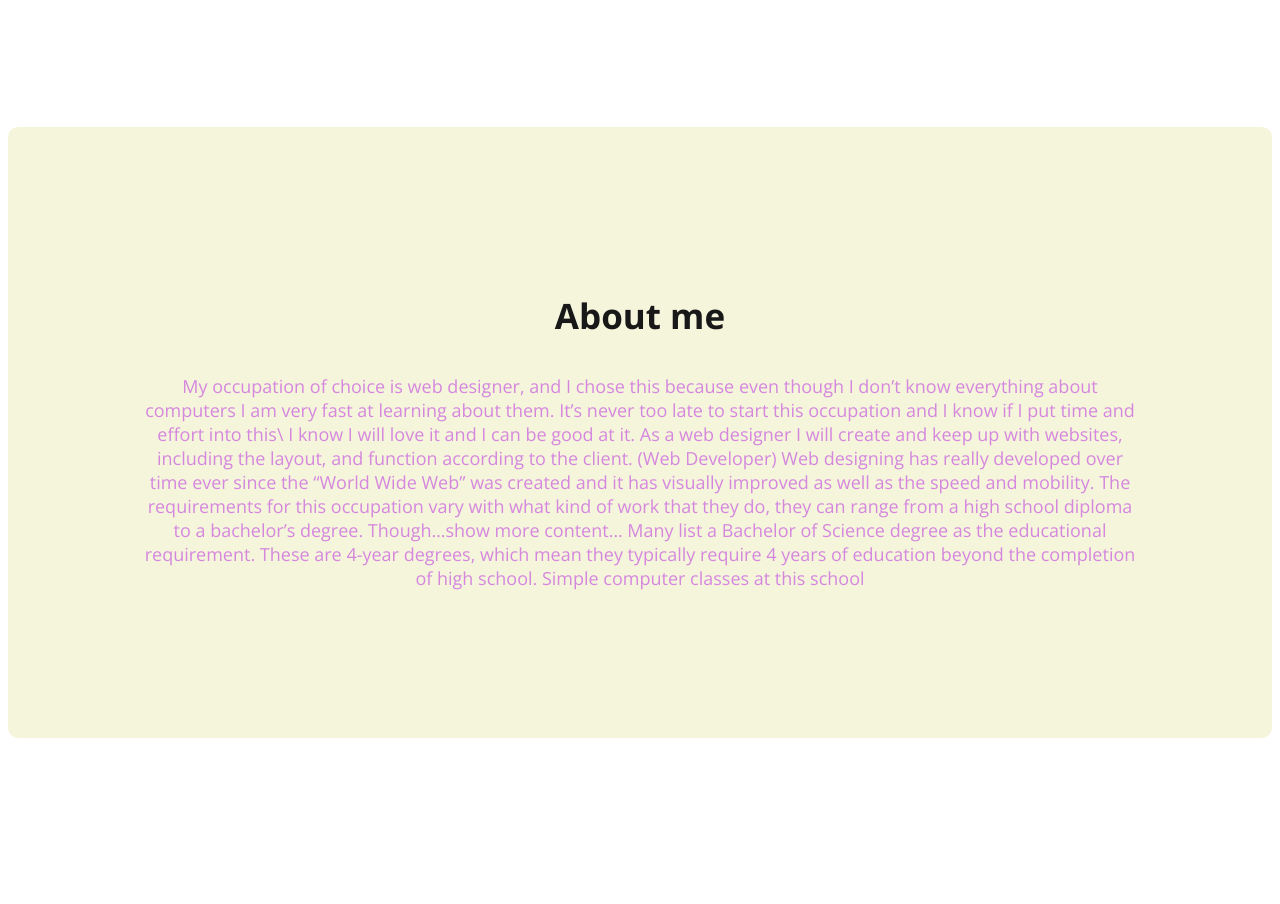
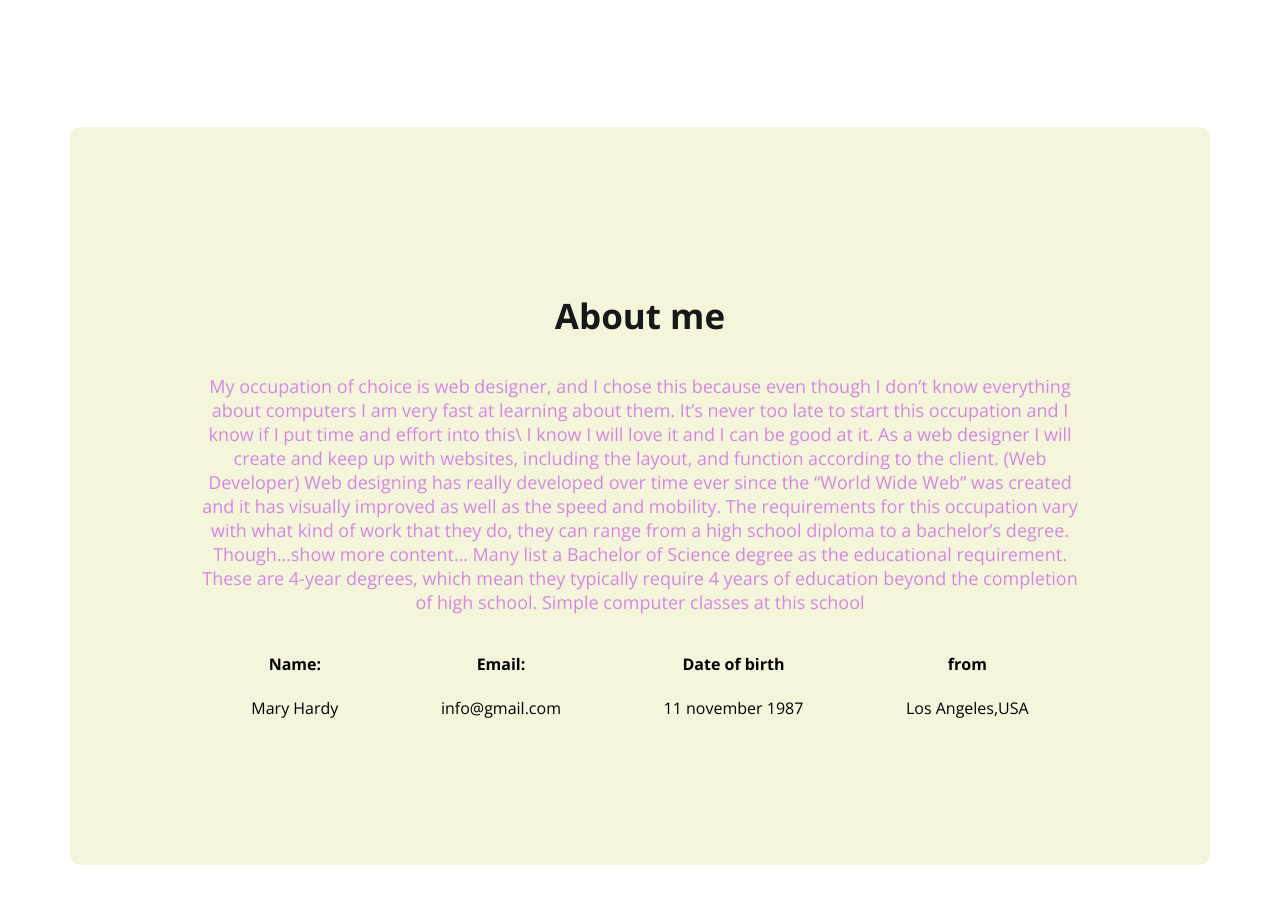
Before and after one commit to Rajib4375/webdeveloper-portfolio, a plain HTML site: page index.html in a window 1280 px wide. Shown: the part 692-1596 px from the top of the page. Before the commit the page ends 1560 px from the top, so only its background shows below. Drawn offline with nearby package versions, Linux system fonts and the light colour scheme.

Commit message:
added about information

```diff
--- a/index.html
+++ b/index.html
@@ -41,6 +41,25 @@
             <h3 class="section-title">About me</h3>
             <p class="section-description">My occupation of choice is web designer, and I chose this because even though I don’t know everything about computers I am very fast at learning about them. It’s never too late to start this occupation and I know if I put time and effort into this\ I know I will love it and I can be good at it. As a web designer I will create and keep up with websites, including the layout, and function according to the client. (Web Developer) Web designing has really developed over time ever since the “World Wide Web” was created and it has visually improved as well as the speed and mobility. The requirements for this occupation vary with what kind of work that they do, they can range from a high school diploma to a bachelor’s degree. Though…show more content…
                 Many list a Bachelor of Science degree as the educational requirement. These are 4-year degrees, which mean they typically require 4 years of education beyond the completion of high school. Simple computer classes at this school </p>
+
+                <div class="about-info-contianer">
+                    <div class="about-info">
+                        <h4 class="info-title">Name:</h4>
+                        <p class="info-discription">Mary Hardy</p>
+                    </div>
+                    <div class="about-info">
+                        <h4 class="info-title">Email:</h4>
+                        <p class="info-discription">info@gmail.com</p>
+                    </div>
+                    <div class="about-info">
+                        <h4 class="info-title">Date of birth</h4>
+                        <p class="info-discription">11 november 1987</p>
+                    </div>
+                    <div class="about-info">
+                        <h4 class="info-title">from</h4>
+                        <p class="info-discription">Los Angeles,USA</p>
+                    </div>
+                </div>
         </section>
 
     </main>
--- a/style/portfolio.css
+++ b/style/portfolio.css
@@ -77,14 +77,29 @@ nav a {
     font-weight: 700;
     margin-top: 5px;
     margin-bottom: 20px;
+
+
 }
 .banner-content {
     max-width: 500px;
+}
+/* main section */
+main {
+    max-width: 1140px;
+    margin: 0 auto;
+
 }
 /* about section */
 .about {
     padding: 130px;
     border-radius: 10px;
     background-color: beige;
-    margin: 130px 0;
+    margin: 130px 0 ;
 }
+.about-info-contianer {
+    display: flex;
+    justify-content: space-around;
+}
+.about-info{
+    text-align: center;
+}
```
